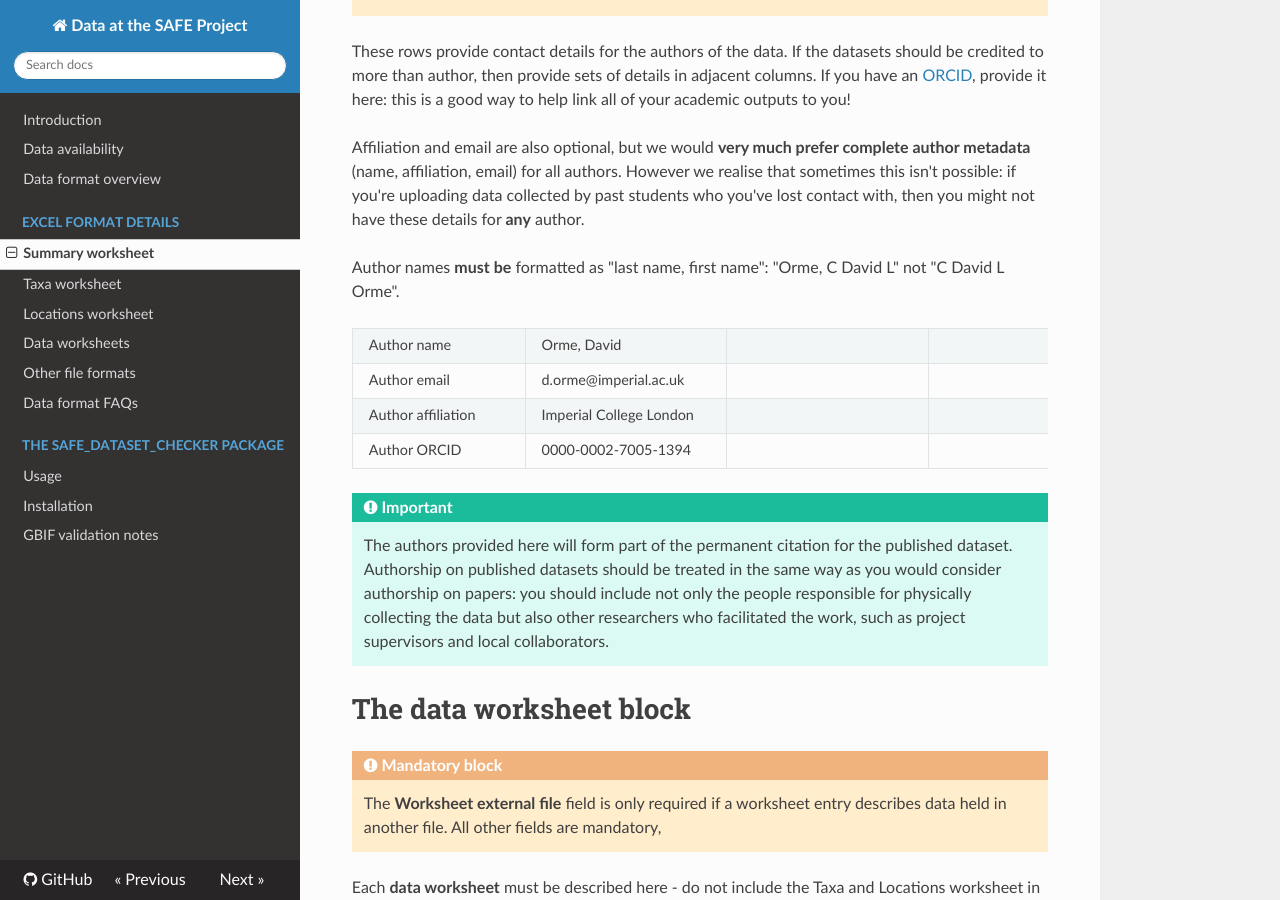
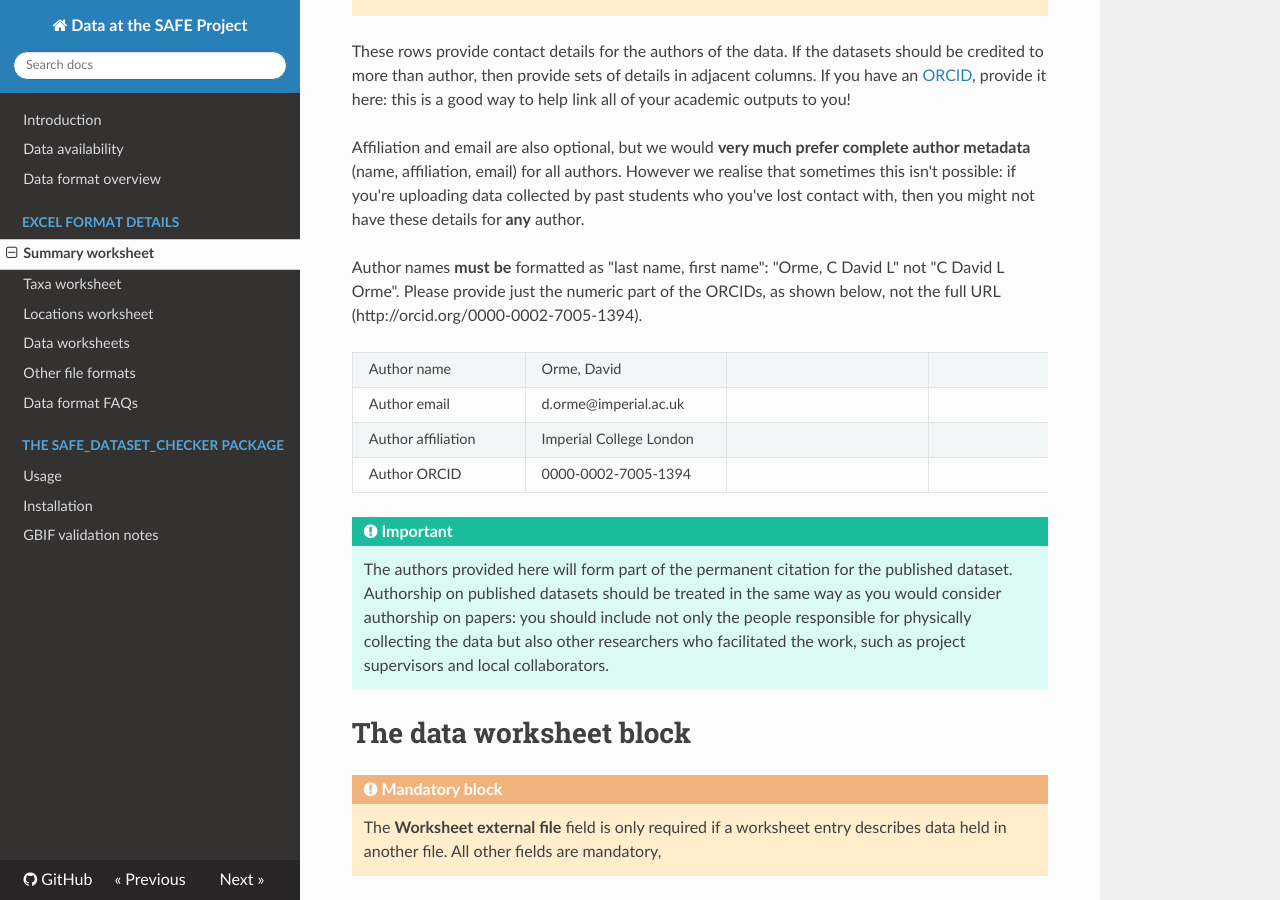
Before and after one commit to ImperialCollegeLondon/safedata_validator, an MkDocs documentation site: the page built from docs/data_format/summary.md, in a window 1280 px wide and 900 px high, scrolled down 1413 px. Built offline with MkDocs 1.6.1, drawn with Linux system fonts in a browser that asks for light colours; nearby versions of some CDN libraries.

Commit message:
Added comments to field types list, clarified ORCID format

```diff
--- a/docs/data_format/summary.md
+++ b/docs/data_format/summary.md
@@ -78,7 +78,8 @@ isn't possible: if you're uploading data collected by past students who you've l
 with, then you might not have these details for **any** author.
 
 Author names **must be** formatted as "last name, first name": "Orme, C David L" not "C David L
-Orme".
+Orme". Please provide just the numeric part of the ORCIDs, as shown below, not the full URL
+(http://orcid.org/0000-0002-7005-1394).
 
 |  |  |  |  |
 |--------------------|-----------------------------------|---|---|
```
Also changed, not shown: docs/data_format/data.md (+1 -0 lines).
